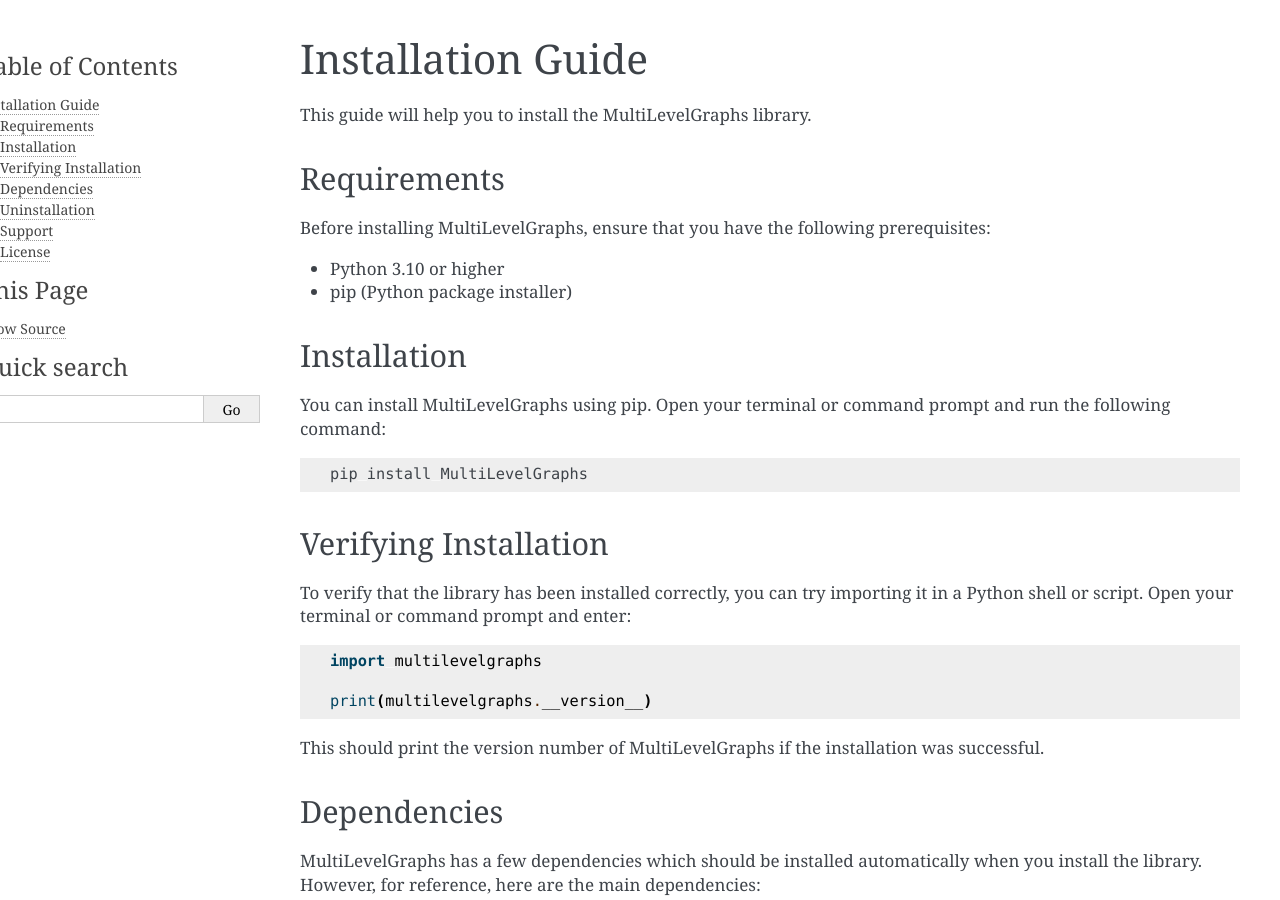
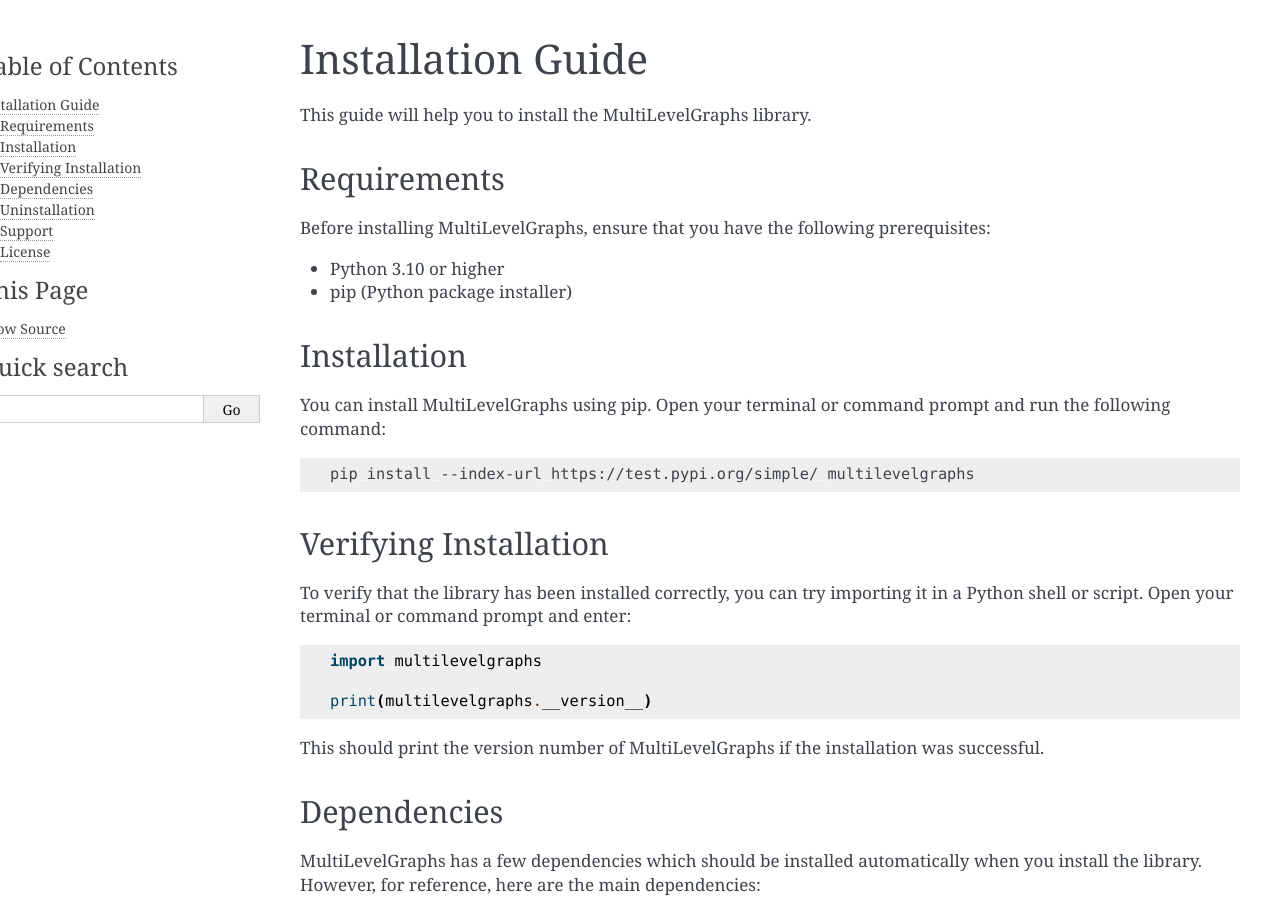
Before and after one commit to marco-caputo/multilevel-graphs, a Sphinx documentation site: the page built from docs/source/installation.rst, in a window 1280 px wide and 900 px high. Built offline with Sphinx 7.4.7, drawn with Linux system fonts in a browser that asks for light colours.

Commit message:
Updated installation instructions

```diff
--- a/docs/source/installation.rst
+++ b/docs/source/installation.rst
@@ -18,7 +18,7 @@ You can install MultiLevelGraphs using pip. Open your terminal or command prompt
 
 .. code-block:: bash
 
-    pip install MultiLevelGraphs
+    pip install --index-url https://test.pypi.org/simple/ multilevelgraphs
 
 Verifying Installation
 ----------------------
```
Also changed, not shown: multilevelgraphs/README.md, 1 other file.
